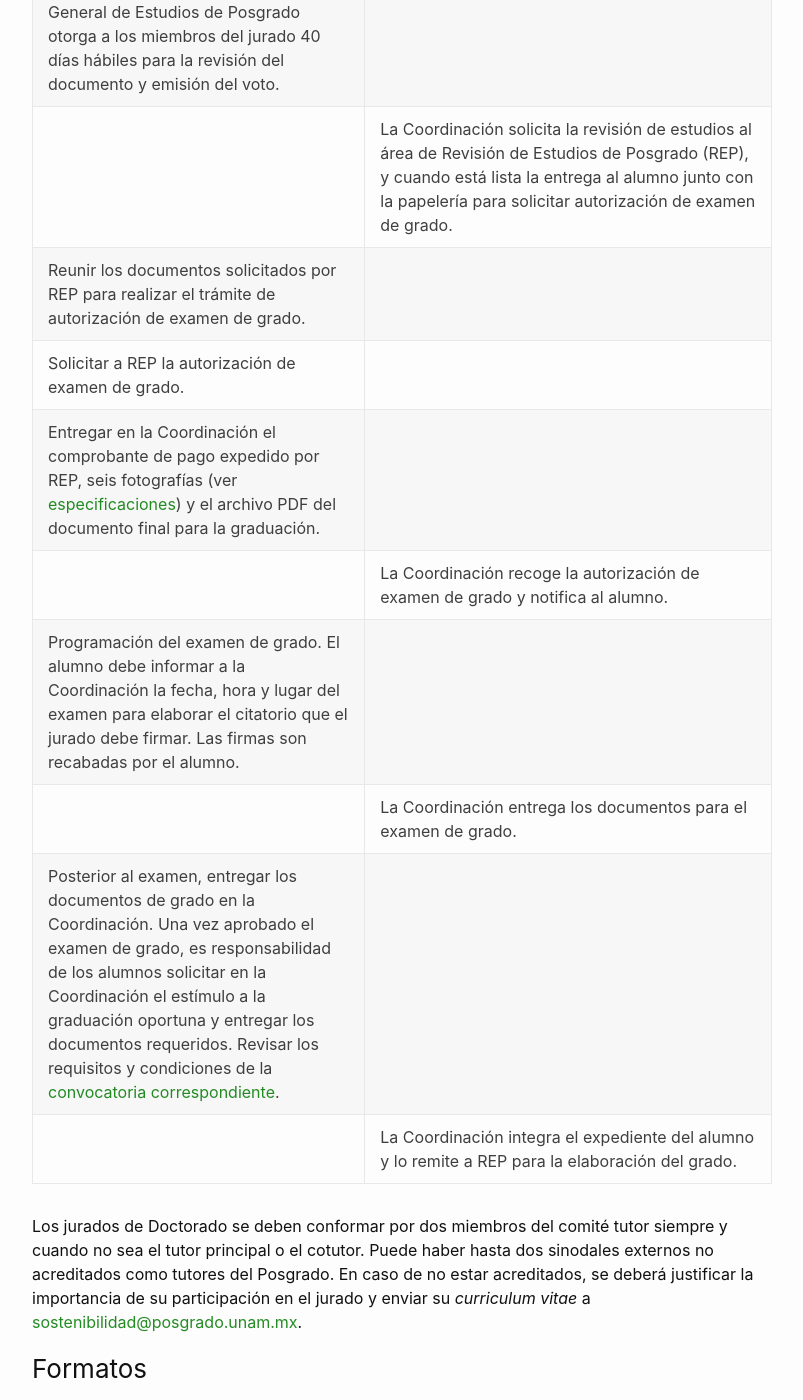
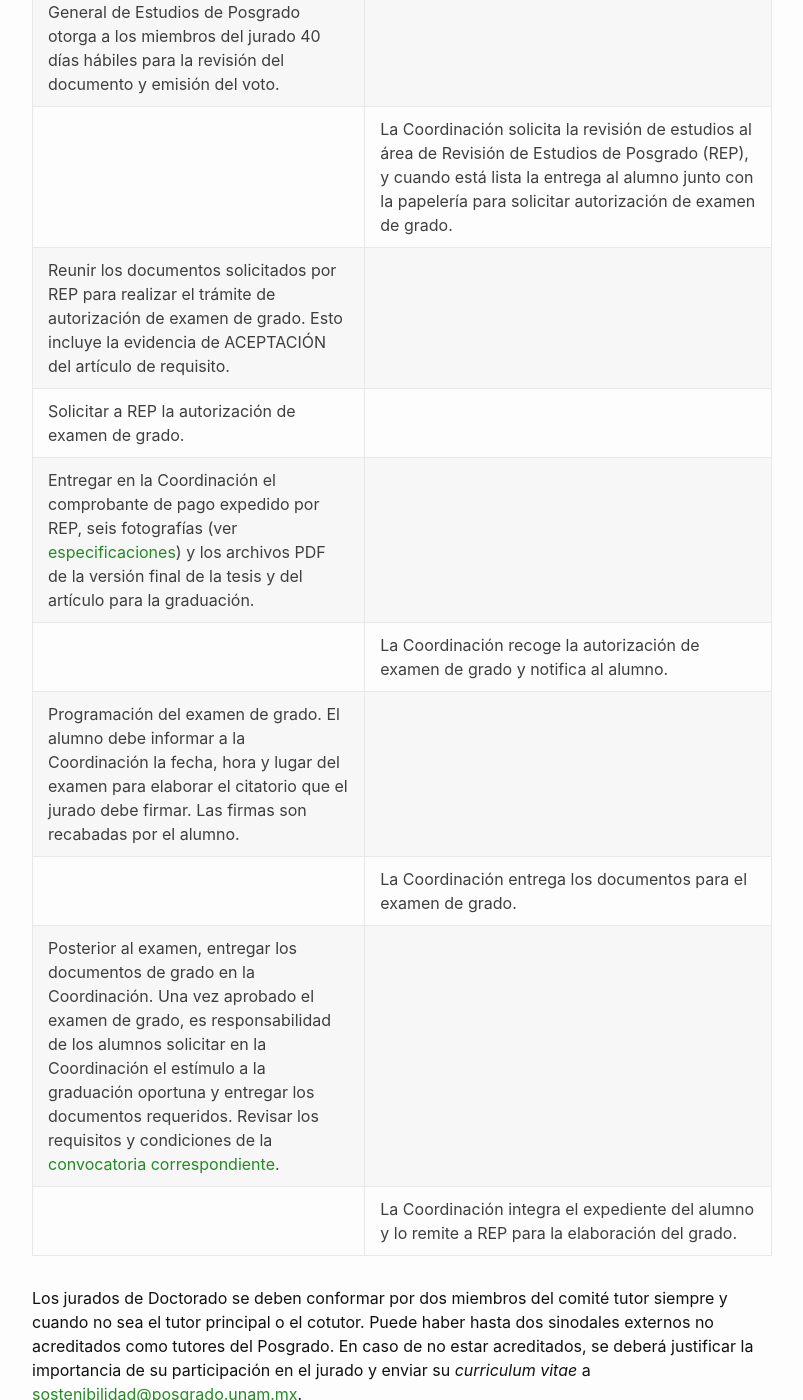
Before and after one commit to pcs-unam/pcs-unam.github.io, a Jekyll site: the page built from doctorado/graduacion.md, in a window 1280 px wide and 1400 px high, scrolled down 1238 px. Shown: the whole window, without its empty margins (238-1041 px from the left). Built offline with Jekyll 4.4.1, drawn with Linux system fonts in a browser that asks for light colours; some of the changed text lies outside the part shown.

Commit message:
Se ajustaron requisitos

```diff
--- a/doctorado/graduacion.md
+++ b/doctorado/graduacion.md
@@ -54,7 +54,7 @@ La Coordinación solicita la revisión de estudios al área de Revisión de Estu
 </tr>
 <tr>
 <td>
-Reunir los documentos solicitados por REP para realizar el trámite de autorización de examen de grado.
+Reunir los documentos solicitados por REP para realizar el trámite de autorización de examen de grado. Esto incluye la evidencia de ACEPTACIÓN del artículo de requisito.
 </td>
 <td></td>
 </tr>
@@ -66,7 +66,7 @@ Solicitar a REP la autorización de examen de grado.
 </tr>
 <tr>
 <td>
-Entregar en la Coordinación el comprobante de pago expedido por REP, seis fotografías (ver <a href="/doctorado/descargables">especificaciones</a>) y el archivo PDF del documento final para la graduación.
+Entregar en la Coordinación el comprobante de pago expedido por REP, seis fotografías (ver <a href="/doctorado/descargables">especificaciones</a>) y los archivos PDF de la versión final de la tesis y del artículo para la graduación.
 </td>
 <td></td>
 </tr>
```
Also changed, not shown: other parts of doctorado/graduacion.md (+0 -2 lines).
